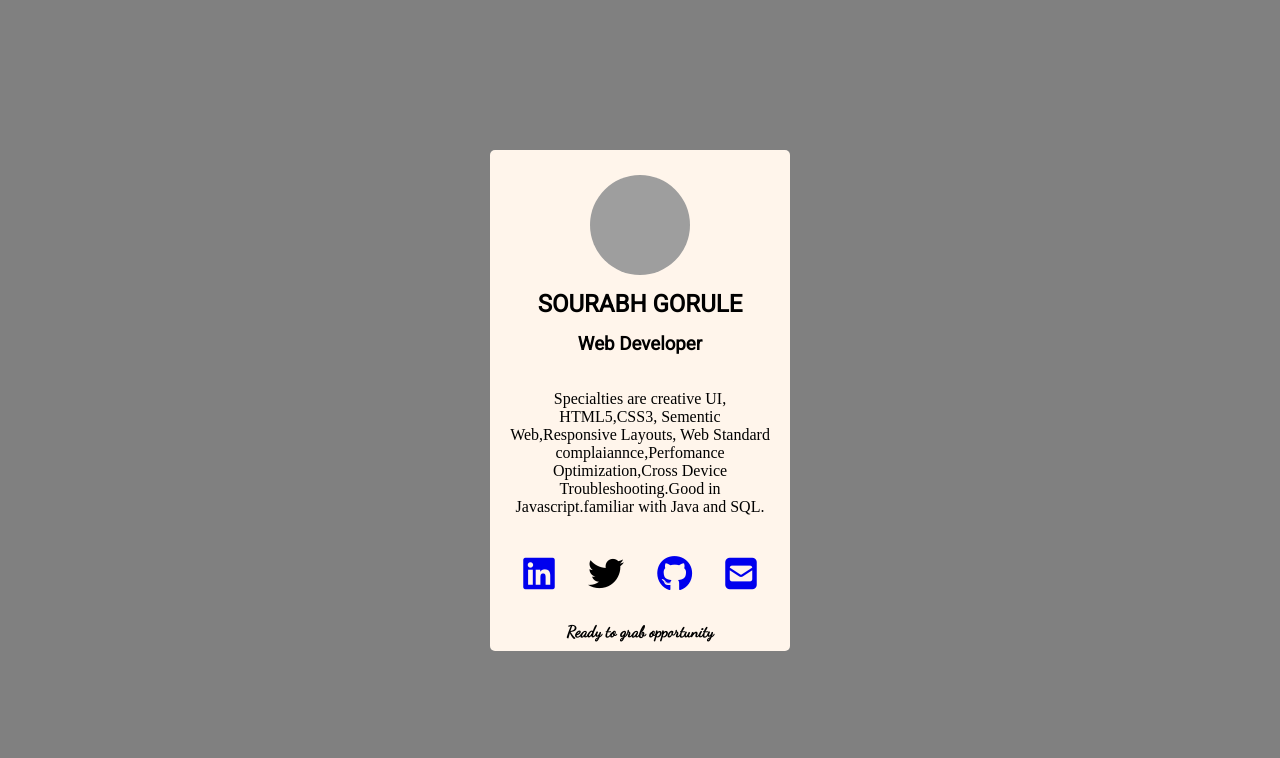
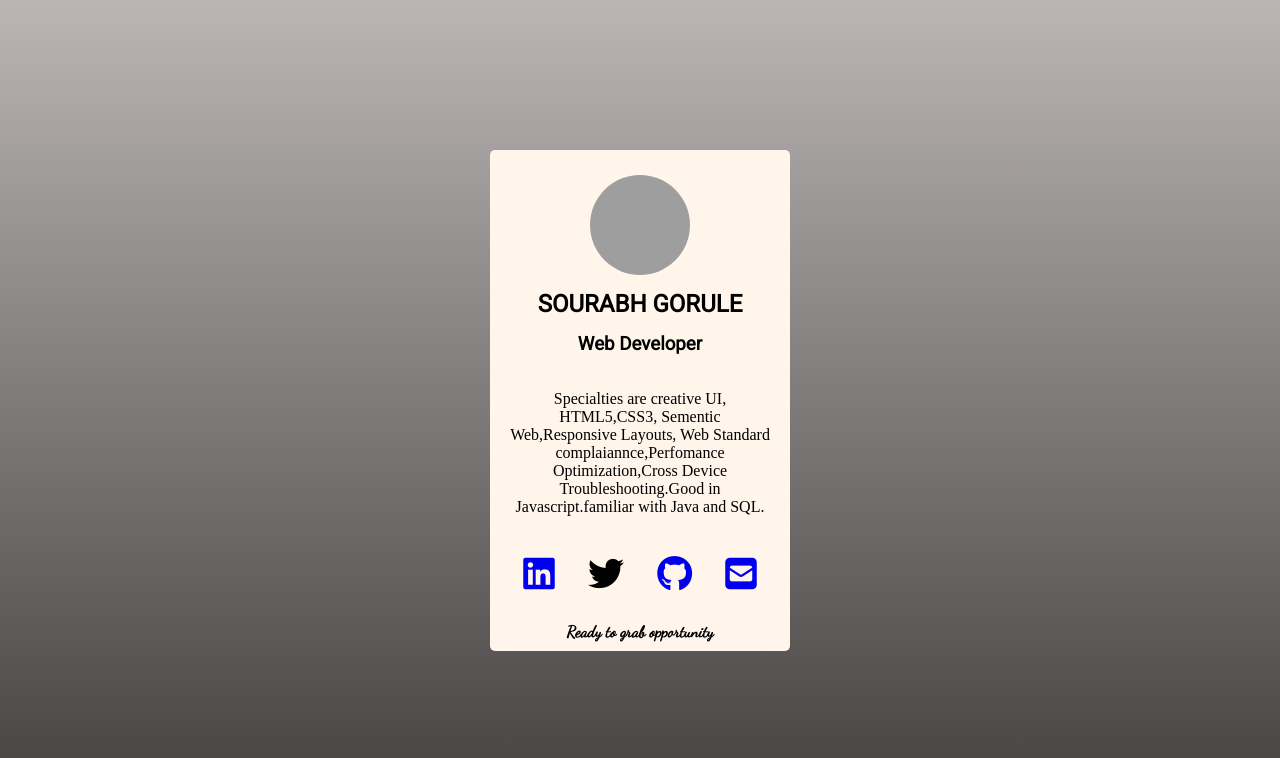
Before and after one commit to sourabhgorule/Profile_card, a plain HTML site: page index.html in a window 1280 px wide. Drawn offline with Linux system fonts and the light colour scheme; grey boxes are pictures that could not be loaded; a web font is replaced by a local one.

Commit message:
Update index.html

```diff
--- a/index.html
+++ b/index.html
@@ -57,7 +57,8 @@
             display: flex;
             align-items: center;
             justify-content: center;
-            background-color: gray;
+            background-image: linear-gradient(rgb(187, 181, 181),rgb(68, 65, 65));
+
 
         }
         .profile_img{
```
